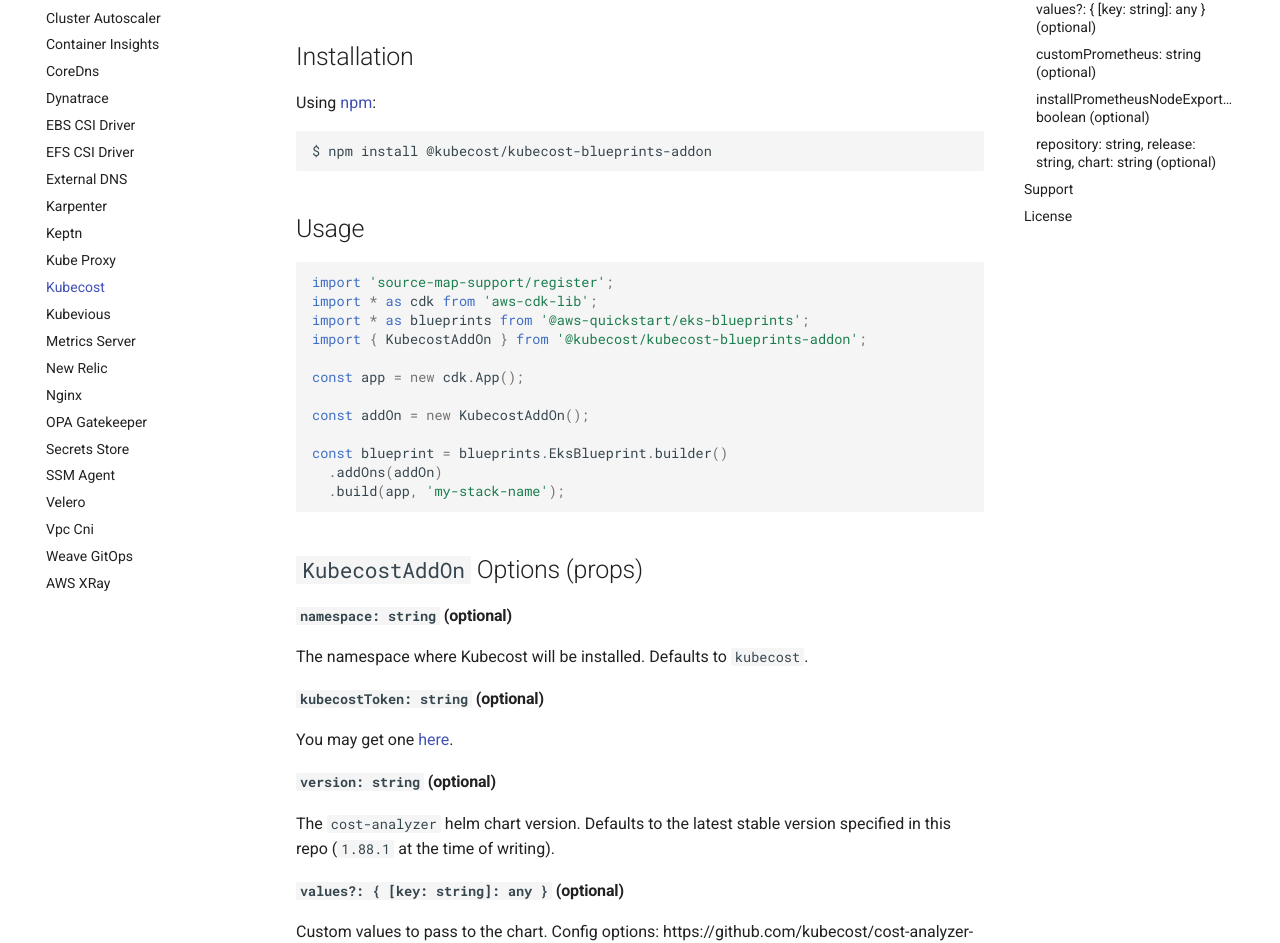
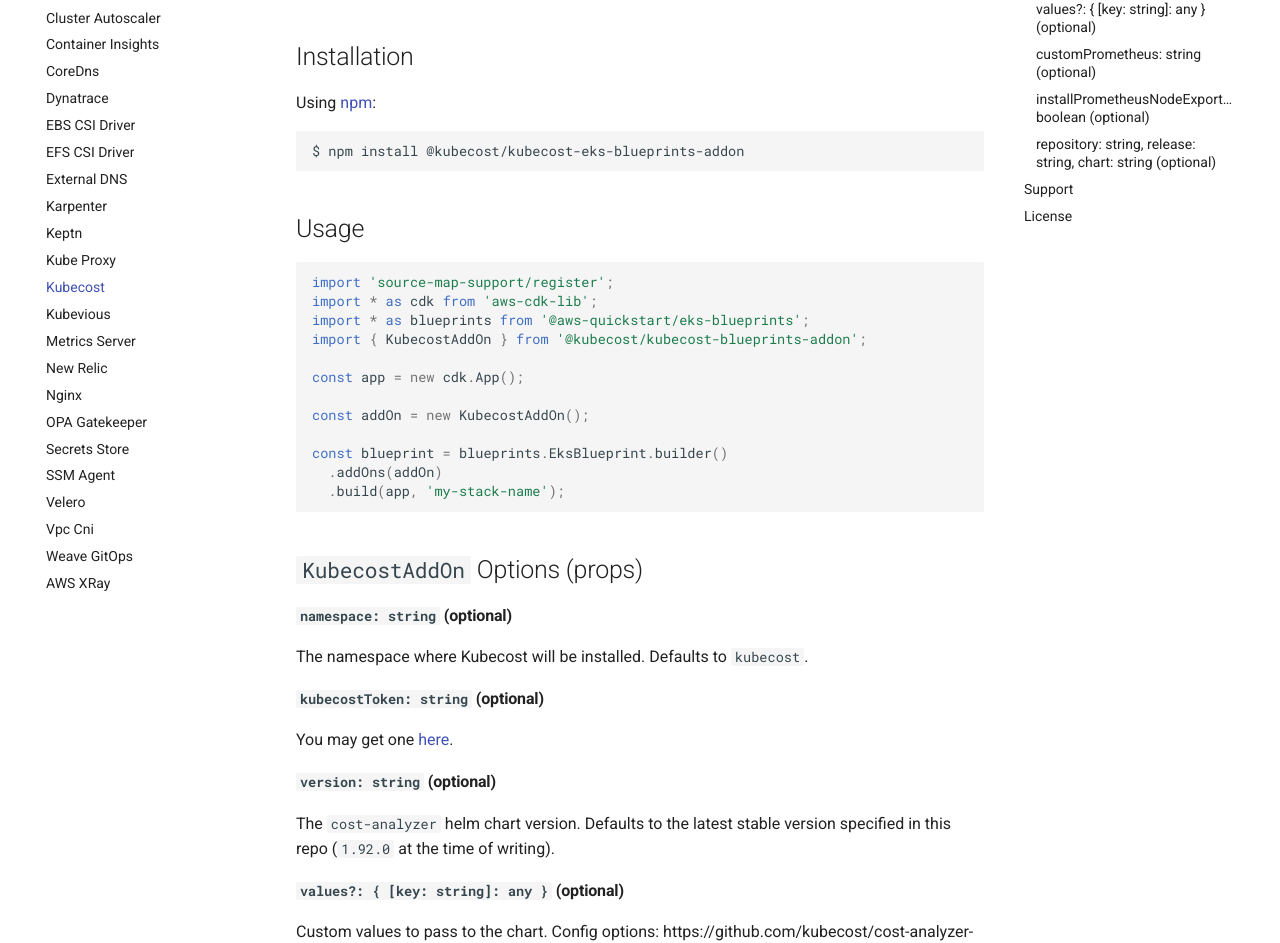
Before and after one commit to aws-quickstart/cdk-eks-blueprints, an MkDocs documentation site: the page built from docs/addons/kubecost.md, in a window 1280 px wide and 1400 px high. Shown: the part 357-1300 px from the top of the window. Built offline with MkDocs 1.6.1 and Material for MkDocs 9.7.7, drawn with Linux system fonts in a browser that asks for light colours; comment, search, counter and statistics services are not loaded.

Commit message:
Update kubecost.md
Updated the AddOn name to match in [npm registry](https://www.npmjs.com/package/@kubecost/kubecost-eks-blueprints-addon )!

````diff
--- a/docs/addons/kubecost.md
+++ b/docs/addons/kubecost.md
@@ -7,7 +7,7 @@
 Using [npm](https://npmjs.org):
 
 ```sh
-$ npm install @kubecost/kubecost-blueprints-addon
+$ npm install @kubecost/kubecost-eks-blueprints-addon
 ```
 
 ## Usage
@@ -39,7 +39,7 @@
 
 #### `version: string` (optional)
 
-The `cost-analyzer` helm chart version. Defaults to the latest stable version specified in this repo (`1.88.1` at the time of writing).
+The `cost-analyzer` helm chart version. Defaults to the latest stable version specified in this repo (`1.92.0` at the time of writing).
 
 ####  `values?: { [key: string]: any }` (optional)
 
````
